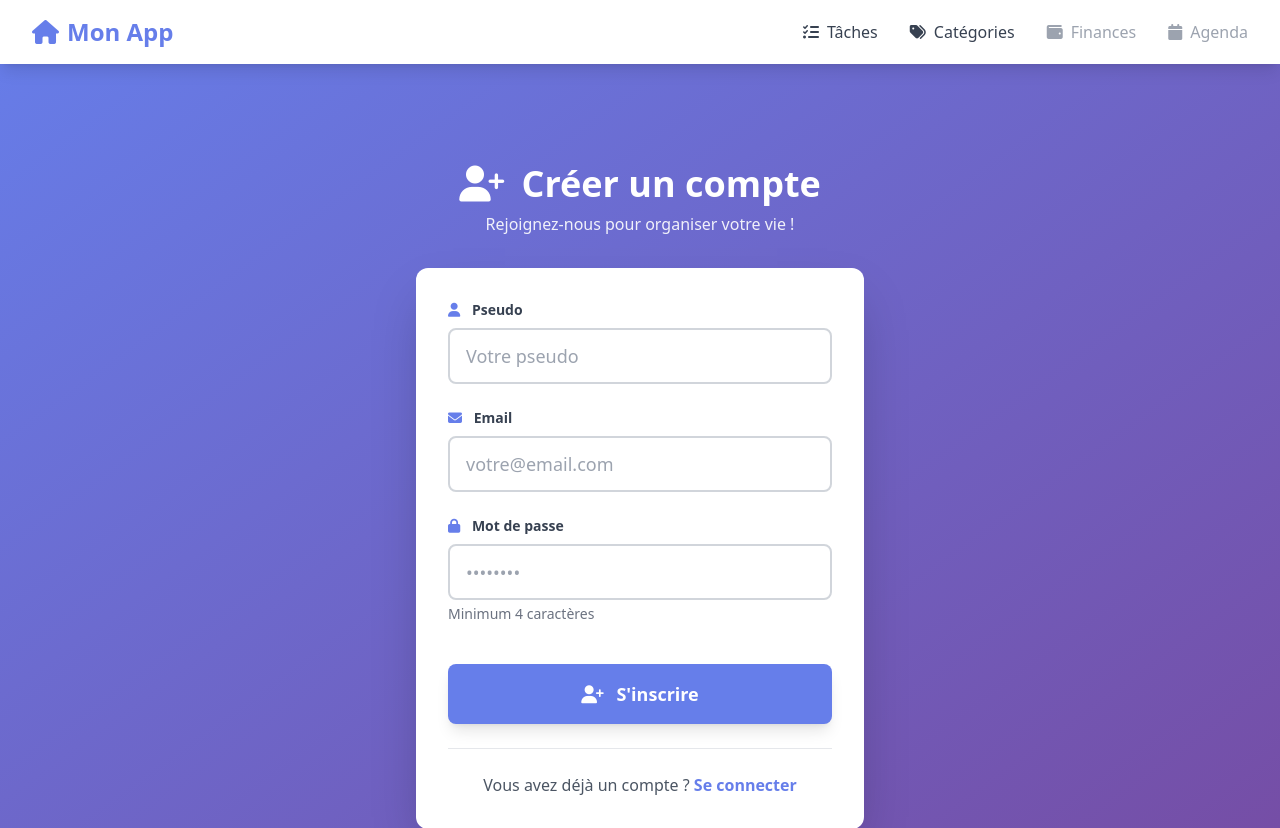
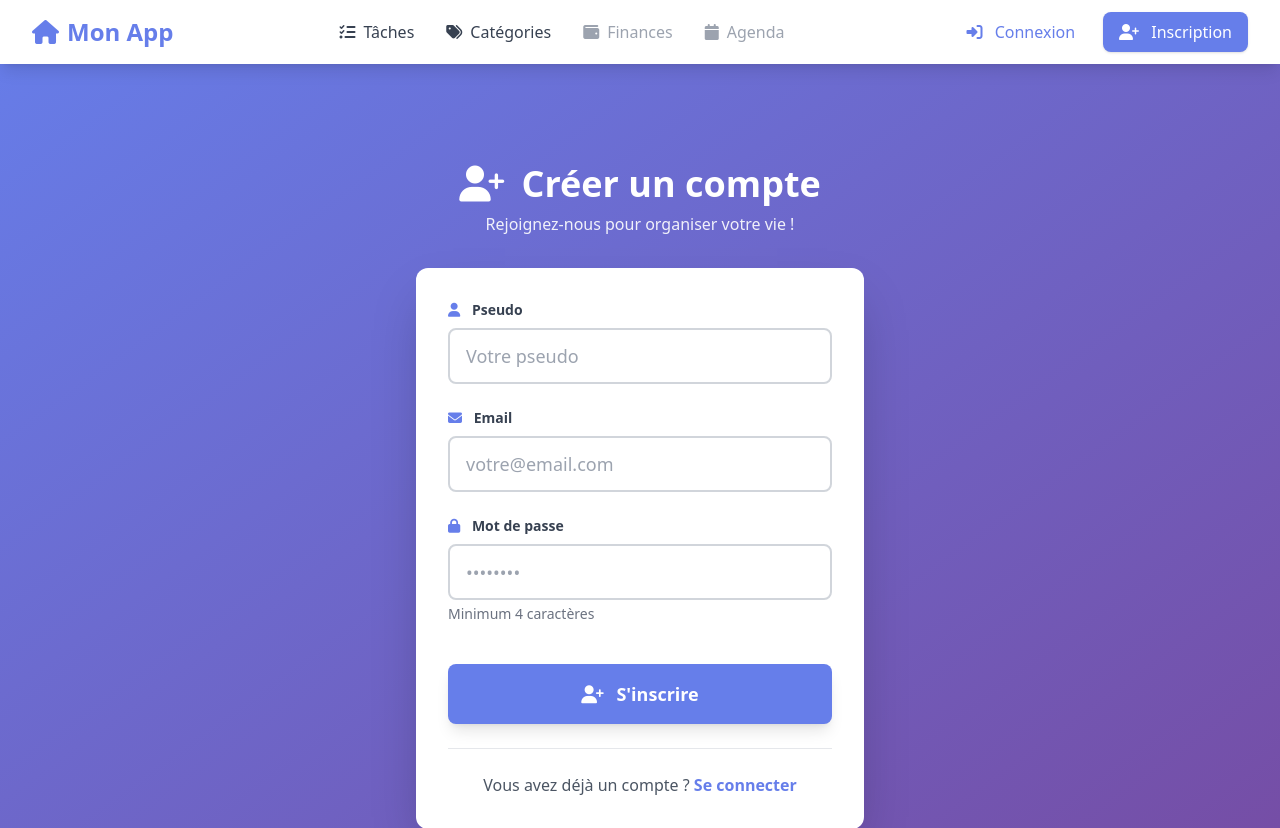
Before and after one commit to ARNAUDVictor/Life_assitant, a Flask app: page /auth/register in a window 1280 px wide. Shown: the top 828 px of the page. Run offline with Flask 3, Linux system fonts and the light colour scheme; some libraries are stand-ins or nearby versions.

Commit message:
Feature: Edit navbar to add user pseudo and login/logout button

```diff
--- a/templates/components/navbar.html
+++ b/templates/components/navbar.html
@@ -7,7 +7,7 @@
                 <span>Mon App</span>
             </a>
 
-            <!-- Menu -->
+            <!-- Menu central -->
             <ul class="flex space-x-8">
                 <li>
                     <a href="{{ url_for('tasks.home') }}" class="flex items-center space-x-2 text-gray-700 hover:text-primary transition font-medium">
@@ -34,6 +34,38 @@
                     </a>
                 </li>
             </ul>
+
+            <!-- Menu utilisateur -->
+            <div class="flex items-center space-x-4">
+                {% if current_user.is_authenticated %}
+                    <!-- Utilisateur connecté -->
+                    <div class="flex items-center space-x-4">
+                        <span class="text-gray-700 font-medium">
+                            <i class="fas fa-user-circle text-primary mr-2"></i>
+                            {{ current_user.pseudo }}
+                        </span>
+                        <a href="{{ url_for('auth.logout') }}"
+                           class="px-4 py-2 bg-red-500 hover:bg-red-600 text-white font-medium rounded-lg transition shadow hover:shadow-lg">
+                            <i class="fas fa-sign-out-alt mr-2"></i>
+                            Déconnexion
+                        </a>
+                    </div>
+                {% else %}
+                    <!-- Utilisateur non connecté -->
+                    <div class="flex items-center space-x-3">
+                        <a href="{{ url_for('auth.login') }}"
+                           class="px-4 py-2 text-primary hover:text-secondary font-medium transition">
+                            <i class="fas fa-sign-in-alt mr-2"></i>
+                            Connexion
+                        </a>
+                        <a href="{{ url_for('auth.register') }}"
+                           class="px-4 py-2 bg-primary hover:bg-secondary text-white font-medium rounded-lg transition shadow hover:shadow-lg">
+                            <i class="fas fa-user-plus mr-2"></i>
+                            Inscription
+                        </a>
+                    </div>
+                {% endif %}
+            </div>
         </div>
     </div>
 </nav>
```
